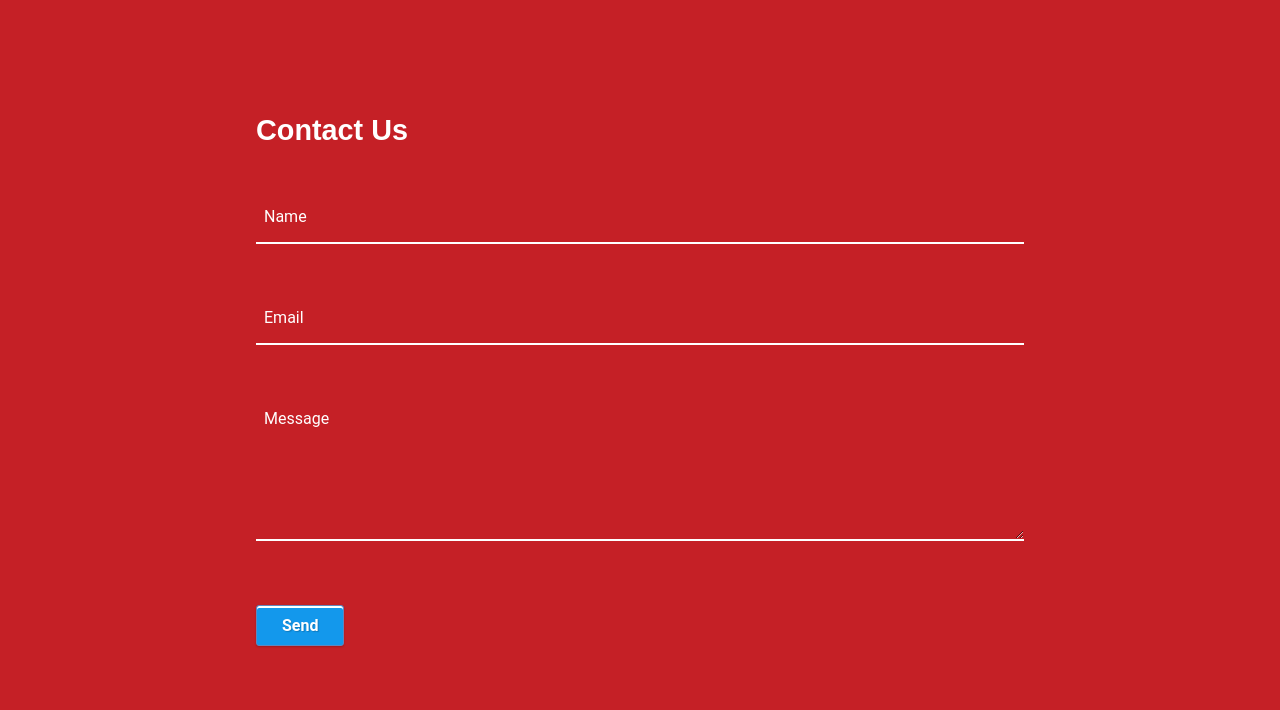
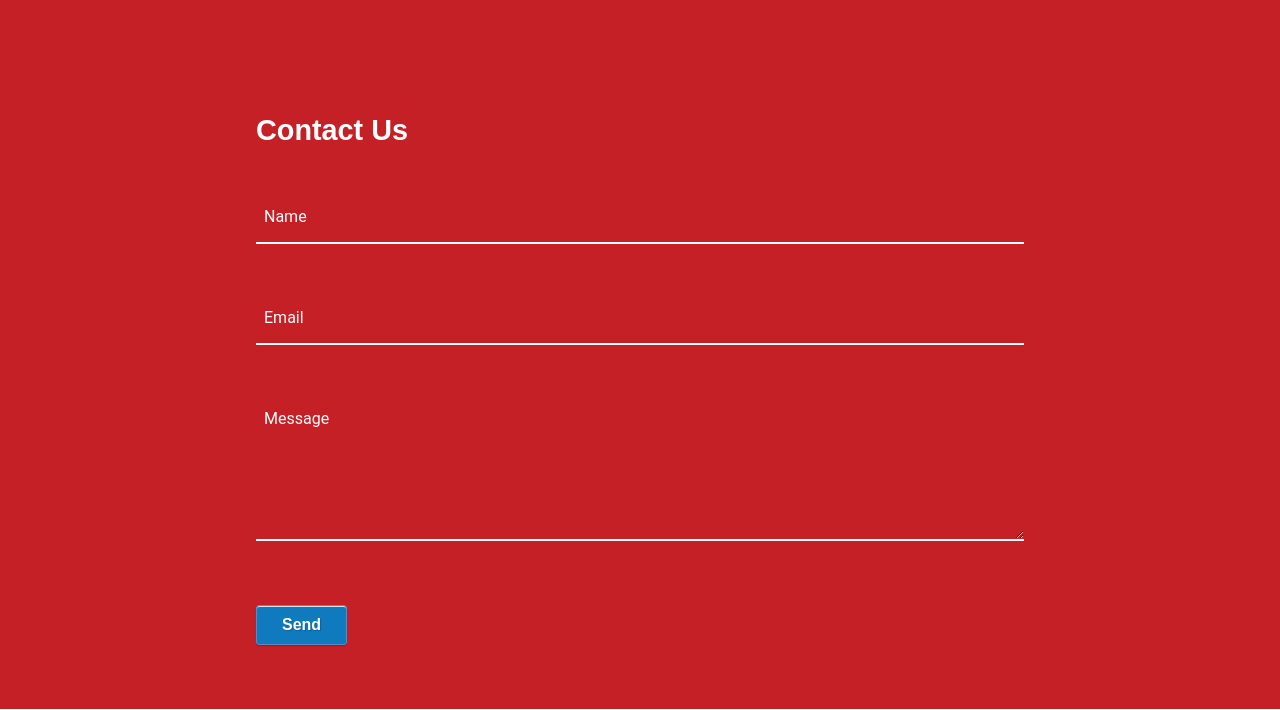
Before and after one commit to variantstudios/subiedoctorcomingsoon, a Jekyll site: the page index.html, which Jekyll copies as it is, in a window 1280 px wide. Shown: the part 1542-2252 px from the top of the page. Built offline with Jekyll 4.4.1, drawn with Linux system fonts in a browser that asks for light colours.

Commit message:
Update Map and Button

```diff
--- a/assets/css/coming-soon.css
+++ b/assets/css/coming-soon.css
@@ -512,12 +512,19 @@
 }
 /* line 134, ../sass/coming-soon.scss */
 form input[type="submit"] {
-  background: #1398ec;
+  background: #0f7abd;
   color: #fff;
   font-size: 100%;
   font-family: 'roboto', sans-serif;
+  -webkit-box-shadow: 0px 1px 1px 0px rgba(0, 0, 0, 0.2), inset 0px 1px 0px 0px rgba(255, 255, 255, 0.8);
+          box-shadow: 0px 1px 1px 0px rgba(0, 0, 0, 0.2), inset 0px 1px 0px 0px rgba(255, 255, 255, 0.8);
+  font-family: "eurostile-extended", sans-serif;
 }
-/* line 141, ../sass/coming-soon.scss */
+/* line 142, ../sass/coming-soon.scss */
+form input[type="submit"]:hover {
+  background: #0b5b8e;
+}
+/* line 147, ../sass/coming-soon.scss */
 form h2 {
   color: #fff;
   margin-bottom: 2em;
--- a/index.html
+++ b/index.html
@@ -34,7 +34,7 @@
     </section>
     <section class="contact">
     <div class="map">
-      <iframe src="https://www.google.com/maps/embed?pb=!1m18!1m12!1m3!1d3063.630165583161!2d-104.97866868462165!3d39.83770887943667!2m3!1f0!2f0!3f0!3m2!1i1024!2i768!4f13.1!3m3!1m2!1s0x876c77725675cf07%3A0x1faf69ea30364da0!2s824+E+78th+Ave%2C+Denver%2C+CO+80229!5e0!3m2!1sen!2sus!4v1491593138981" width="100%" width="100%" height="450" frameborder="0" style="border:0" allowfullscreen></iframe>
+      <iframe src="https://www.google.com/maps/embed?pb=!1m18!1m12!1m3!1d3063.630165583161!2d-104.97866868462165!3d39.83770887943667!2m3!1f0!2f0!3f0!3m2!1i1024!2i768!4f13.1!3m3!1m2!1s0x876c77725675cf07%3A0x1faf69ea30364da0!2s824+E+78th+Ave%2C+Denver%2C+CO+80229!5e0!3m2!1sen!2sus!4v1491593138981" width="100%" width="100%" height="450" frameborder="0" style="border:0;pointer-events: none" allowfullscreen></iframe>
     </div>
     <div class="contact-form">
     <form action="#" method="post">
```
Also changed, not shown: assets/sass/coming-soon.scss (+7 -1 lines), 1 other file.
